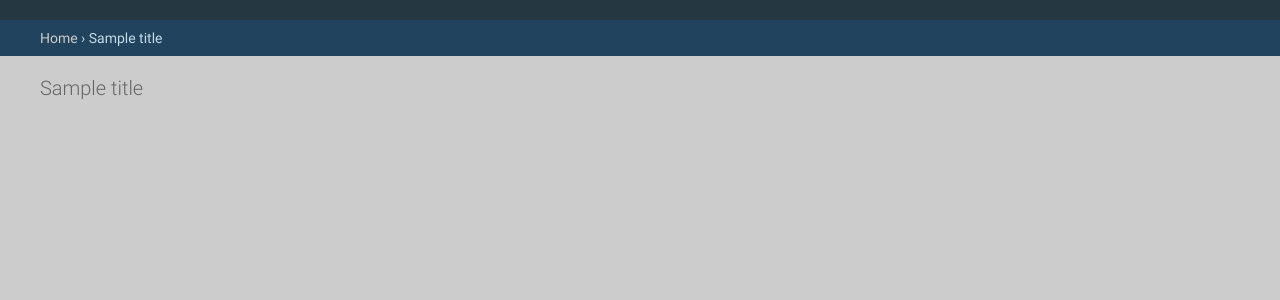
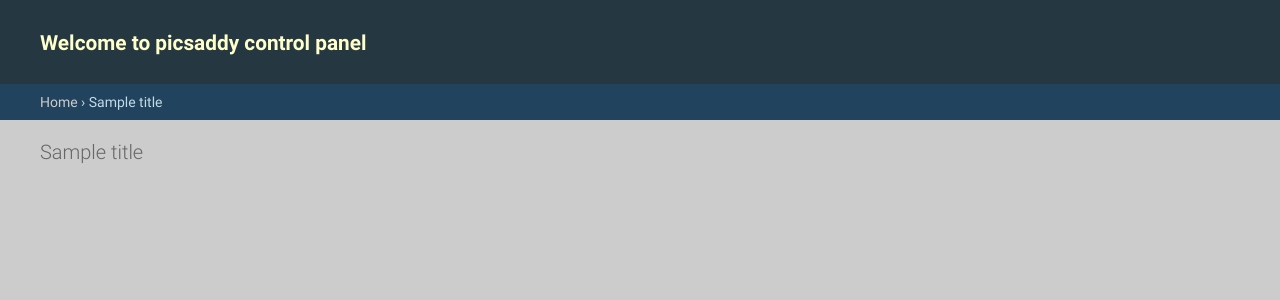
Before and after one commit to addy360/picsaddy, a Django app: template templates/admin/base_site.html in a window 1280 px wide. Shown: the top 300 px of the page. Run offline with Django 3.2, Linux system fonts and the light colour scheme; the template is opened without the code that fills it: most values are stand-ins (such as "Sample title", 1, 10 or a date in 2020).

Commit message:
admin header and title

```diff
--- a/templates/admin/base_site.html
+++ b/templates/admin/base_site.html
@@ -43,4 +43,6 @@
   }
 </style>
 
+{% endblock %} {% block title %}PicsAddy {% endblock %} {% block branding %}
+<h4 style="font-size: 1.3rem">Welcome to picsaddy control panel</h4>
 {% endblock %}
--- a/templates/contact.html
+++ b/templates/contact.html
@@ -15,7 +15,7 @@ me {% endblock %} {% block content %}
           </p>
           <div class="row">
             <div class="col-md-12">
-              <form action="contact.html#">
+              <form action="{% url 'contact' %}" method="POST">
                 <div class="row form-group">
                   <div class="col-md-6 mb-3 mb-md-0">
                     <label class="text-white" for="fname">First Name</label>
```
